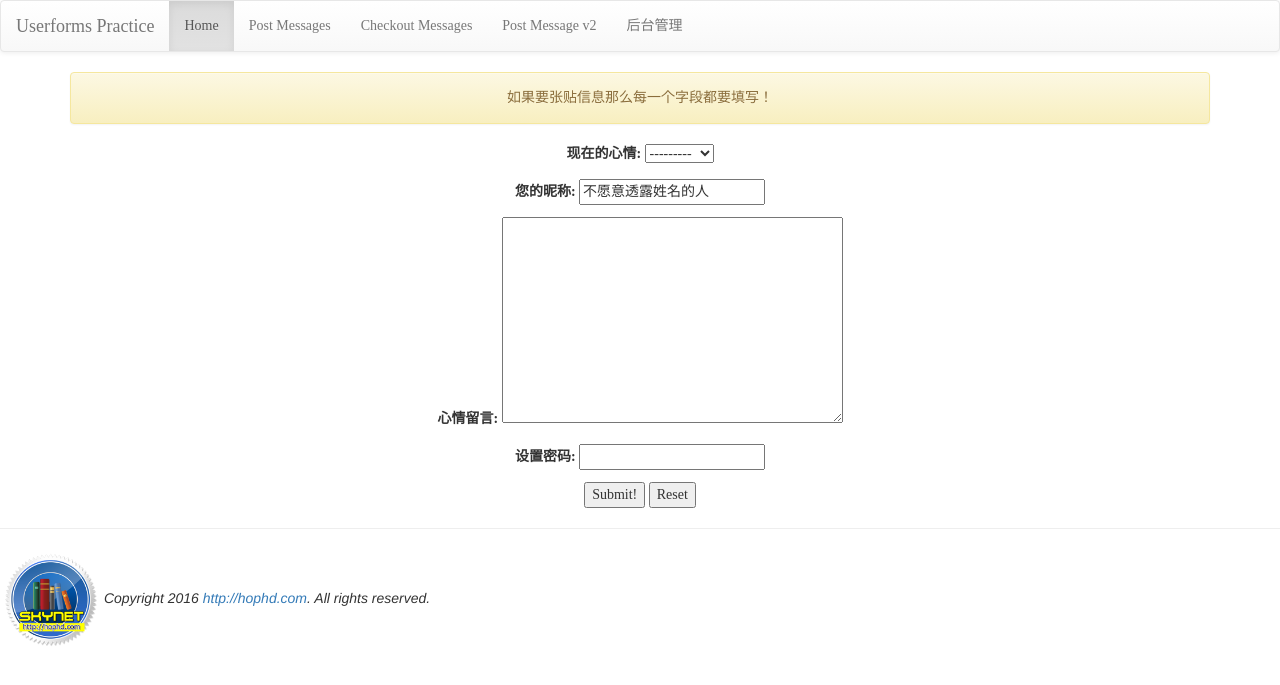
After one commit to wayneyeye/Django_crashcourse, a Django app: page /post2db in a window 1280 px wide. The commit adds this page. Shown: the top 685 px of the page. Run offline with Django 3.2, Linux system fonts and the light colour scheme; data comes from the database, SQL or seed files in the repository; both versions use the stored data as it was after the commit; some libraries are stand-ins or nearby versions.

Commit message:
add modelform (problematic)

```diff
--- a/ch08www_practice/ch08www_practice/urls.py
+++ b/ch08www_practice/ch08www_practice/urls.py
@@ -19,6 +19,7 @@ from mysite.views import index
 from mysite.views import posts
 from mysite.views import listing
 from mysite.views import posting
+from mysite.views import post2db
 urlpatterns = [
     url(r'^admin/', admin.site.urls),
     url(r'^$', index),
@@ -26,4 +27,5 @@ urlpatterns = [
     # url(r'^posts$', posts),
     url(r'^posting$', posting),
     url(r'^listing$', listing),
+    url(r'^post2db$', post2db),
 ]
--- /dev/null
+++ b/ch08www_practice/mysite/forms.py
@@ -0,0 +1,13 @@
+# -*- encoding: utf-8 -*-
+from django import forms
+from mysite import models
+class PostForm(forms.ModelForm):
+    class Meta:
+        model=models.Post
+        fields=["mood",'nickname','message','del_pass']
+    def __init__(self,*args,**kwargs):
+        super(PostForm,self).__init__(*args,**kwargs)
+        self.fields['mood'].label='现在的心情'
+        self.fields['nickname'].label='您的昵称'
+        self.fields['message'].label='心情留言'
+        self.fields['del_pass'].label='设置密码'
--- a/ch08www_practice/mysite/views.py
+++ b/ch08www_practice/mysite/views.py
@@ -4,9 +4,11 @@ from __future__ import unicode_literals
 from django.shortcuts import render
 from django.template.loader import get_template
 from mysite import models
-from django.http import HttpResponse
+from django.http import HttpResponse, HttpResponseRedirect
+from mysite import forms
 from django.template import RequestContext
 from django.template.loader import render_to_string
+
 # Create your views here.
 def index(request):
 	template=get_template('index.html')
@@ -77,3 +79,19 @@ def posting(request):
 	# html=template.render('posting.html',request_context)
 	# return HttpResponse(html)
 	return render(request,"posting.html",locals())
+
+def post2db(request):
+	if request.method=="POST":
+		post_form=forms.PostForm(request.POST)
+		if post_form.is_valid():
+			message = "您的信息已储存，等管理员启用后就能看到"
+			post_form.save()
+			return HttpResponseRedirect('/post2db')
+		else:
+			message="如果要张贴信息那么每一个字段都要填写！"
+	else:
+		post_form=forms.PostForm()
+		message = "如果要张贴信息那么每一个字段都要填写！"
+	template=get_template("post2db.html")
+	#moods=models.Mood.objects.all()
+	return render(request, "post2db.html", 	locals())
--- a/ch08www_practice/templates/header.html
+++ b/ch08www_practice/templates/header.html
@@ -10,6 +10,7 @@
                 <li class='active'><a href='/'>Home</a></li>
                 <li><a href='/posting'>Post Messages</a></li>
                 <li><a href='/listing'>Checkout Messages</a></li>
+                <li><a href='/post2db'>Post Message v2</a></li>
                 <li><a href='/admin'>后台管理</a></li>
             </ul>
         </div>
--- /dev/null
+++ b/ch08www_practice/templates/post2db.html
@@ -0,0 +1,17 @@
+<!--post2db-->
+{% extends "base.html" %}
+{% block title %}I have something to say{% endblock %}
+{% block content %}
+<div class='container' align=center>
+    {% if message %}
+        <div class="alert alert-warning">{{ message }}</div>
+    {% endif %}
+    <form name="my form3" action='.' method='POST'>{% csrf_token %}
+        <p>
+            {{ post_form.as_p }}
+        </p>
+        <input type='submit' value='Submit!'>
+        <input type='reset' value='Reset'>
+    </form>
+</div>
+{% endblock %}
```
Also changed, not shown: ch08www_practice/mysite/models.py (+14 -11 lines), ch08www_practice/db.sqlite3, ch08www_practice/mysite/migrations/0001_initial.py, 2 other files.
